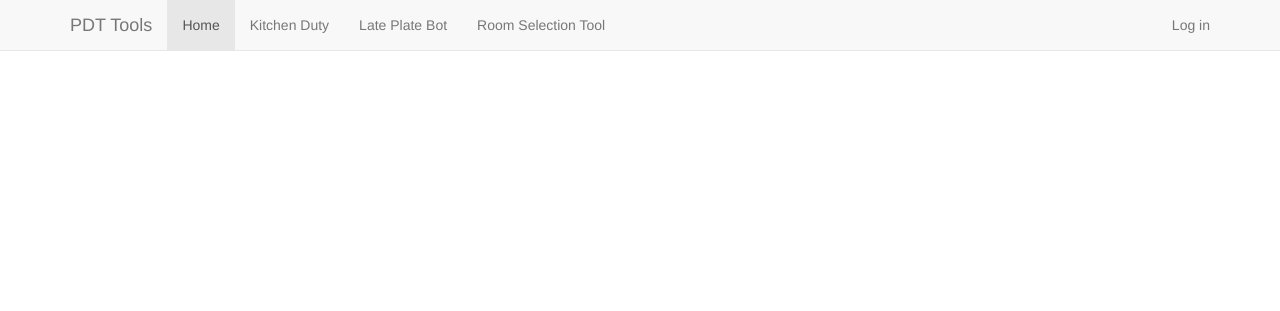
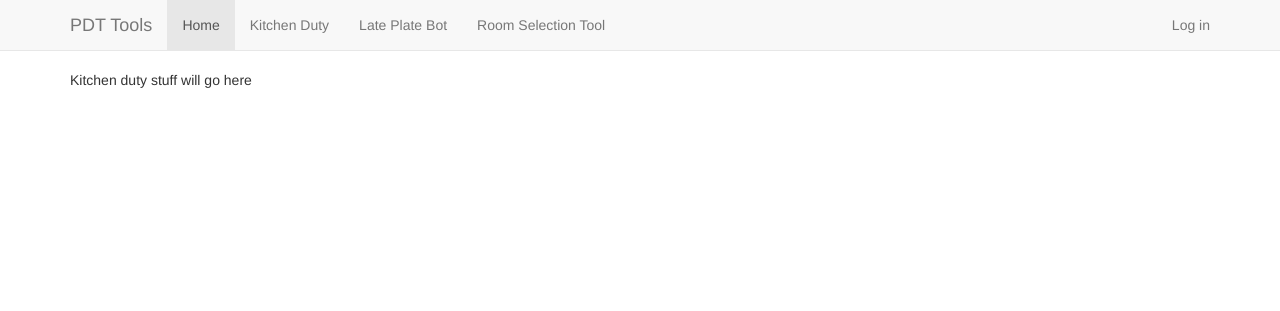
Before and after one commit to luisnaranjo733/pdtTools, a Flask app: page /kitchen_duty in a window 1280 px wide. Shown: the top 311 px of the page. Run offline with Flask 2, Linux system fonts and the light colour scheme; some libraries are stand-ins or nearby versions.

Commit message:
Minor test change
For mirroring changes to remote server

```diff
--- a/pdtTools/templates/kitchen_duty.html
+++ b/pdtTools/templates/kitchen_duty.html
@@ -1,5 +1,5 @@
 {% extends "base.html" %}
 
 {% block body %}
-
+<p>Kitchen duty stuff will go here</p>
 {% endblock body %}
```
